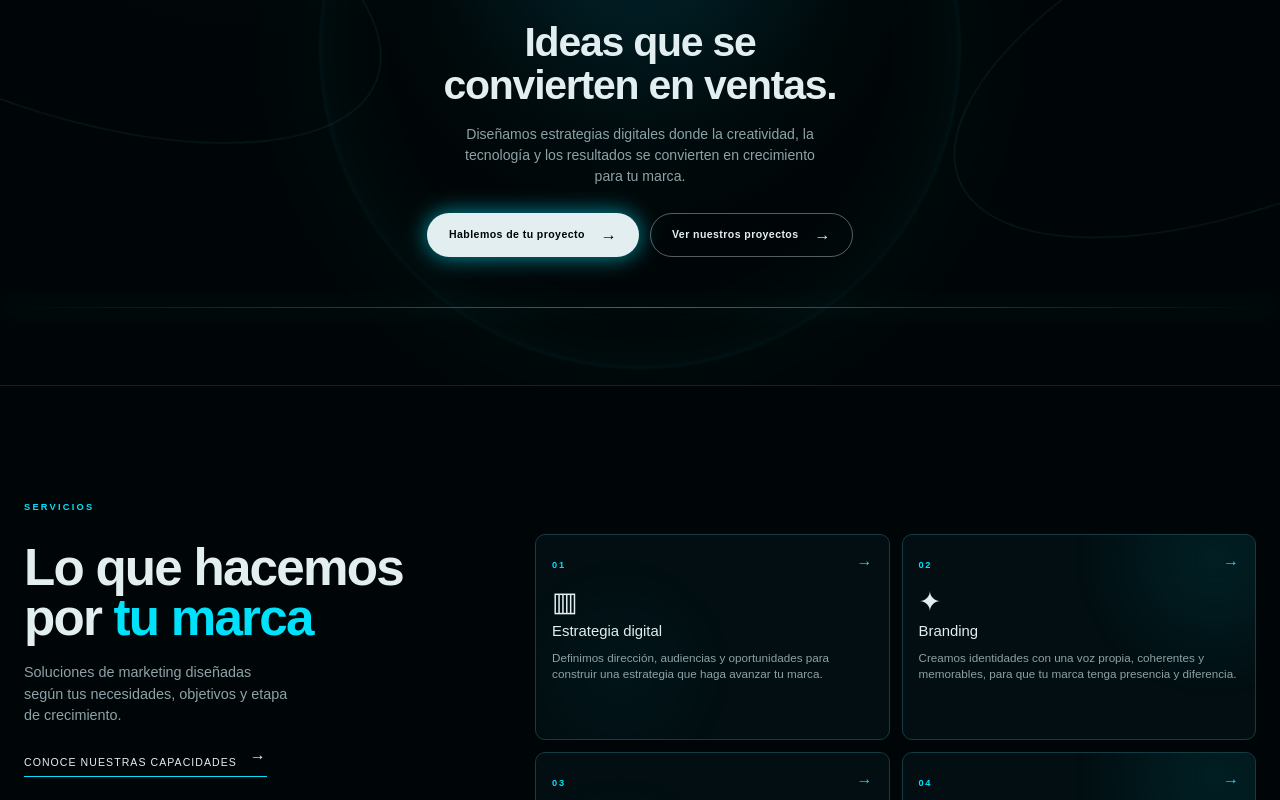
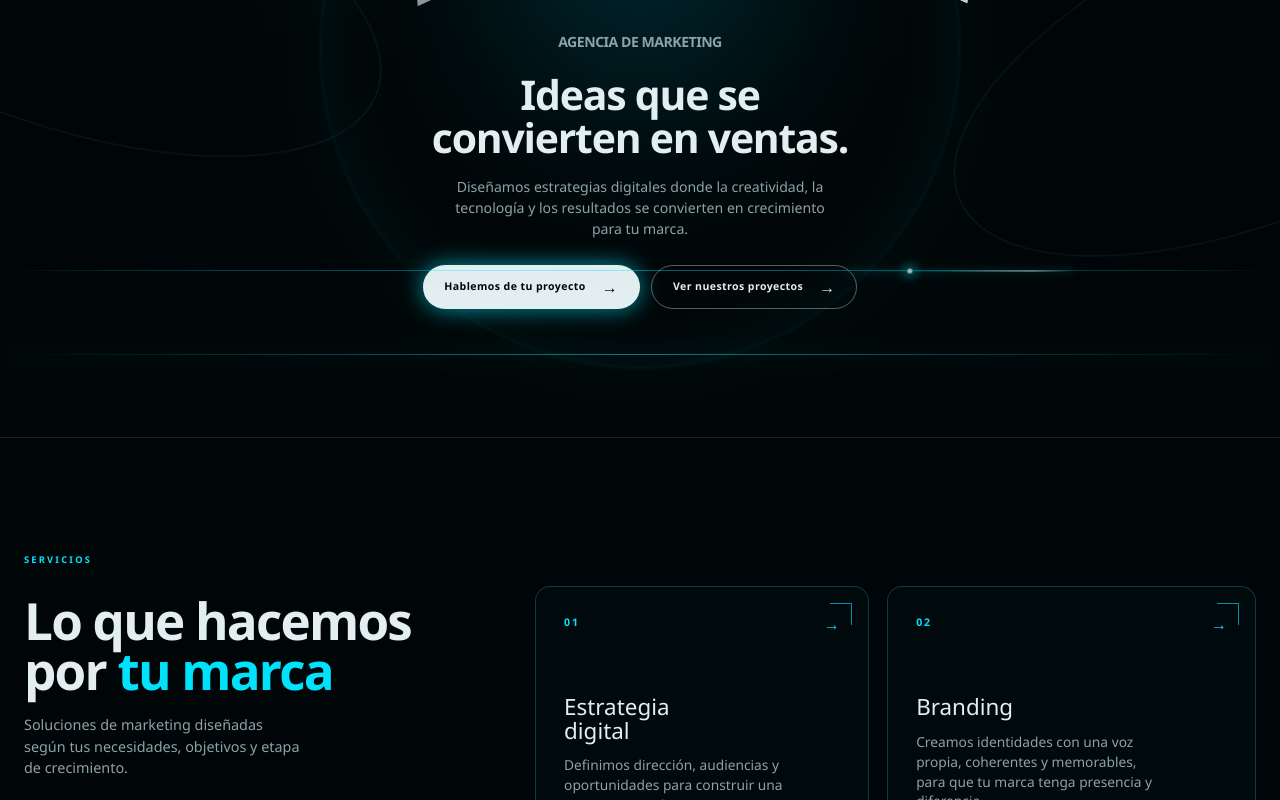
Before and after one commit to landart7/goya-portfolio, a Next.js app: page / in a window 1280 px wide. Shown: the part 460-1260 px from the top of the page. Built offline with nearby package versions, Linux system fonts and the light colour scheme.

Commit message:
fix: styles

```diff
--- a/app/globals.css
+++ b/app/globals.css
@@ -30,7 +30,7 @@ body {
   overflow-x: hidden;
   background: var(--ink);
   color: var(--text);
-  font-family: Arial, Helvetica, sans-serif;
+  font-family: Aptos, "Segoe UI", sans-serif;
   font-size: 16px;
   line-height: 1.5;
 }
@@ -1849,3 +1849,393 @@ main {
   from { background-position: 200% 0; }
   to { background-position: -20% 0; }
 }
+
+/* Reference calibration: controlled light, not an always-moving effects layer. */
+body::before {
+  opacity: 0.22;
+  filter: blur(16px);
+  animation: none;
+}
+.section::before,
+.project::before,
+.capability::before,
+.capability::after {
+  display: none;
+}
+.service::before {
+  opacity: 0.08;
+  transform: none;
+  animation: none;
+}
+.service:hover::before {
+  opacity: 0.2;
+  animation: none;
+}
+.capability {
+  transition: color 220ms var(--ease-out), border-color 220ms var(--ease-out);
+}
+.capability:hover {
+  padding-inline: 0;
+  color: var(--text);
+  background-color: transparent;
+}
+.capability:hover h3,
+.capability:hover > a {
+  color: var(--cyan);
+}
+.capability:hover > a {
+  animation: none;
+}
+
+/* The page is crossed by one quiet, shared signal instead of many unrelated glows. */
+.screen-signal {
+  position: fixed;
+  z-index: 2;
+  top: 0;
+  left: 0;
+  width: 100%;
+  height: 1px;
+  pointer-events: none;
+  opacity: 0.5;
+  background: linear-gradient(
+    90deg,
+    transparent 0%,
+    color-mix(in oklch, var(--cyan), transparent 48%) 18%,
+    var(--cyan) 50%,
+    color-mix(in oklch, var(--cyan), transparent 48%) 82%,
+    transparent 100%
+  );
+  box-shadow: 0 0 18px color-mix(in oklch, var(--cyan), transparent 52%);
+  animation: screen-signal-scan 18s ease-in-out infinite alternate;
+}
+.screen-signal::before,
+.screen-signal::after,
+.screen-signal span {
+  content: '';
+  position: absolute;
+  top: 50%;
+  border-radius: 50%;
+  transform: translateY(-50%);
+}
+.screen-signal::before {
+  left: 8%;
+  width: 7px;
+  height: 7px;
+  background: oklch(96% 0.018 210);
+  box-shadow: 0 0 12px 3px color-mix(in oklch, var(--cyan), transparent 46%);
+}
+.screen-signal::after {
+  right: 10%;
+  width: 4px;
+  height: 4px;
+  background: var(--cyan);
+  box-shadow: 0 0 10px 3px color-mix(in oklch, var(--cyan), transparent 52%);
+}
+.screen-signal span {
+  left: 8.4%;
+  width: min(16vw, 230px);
+  height: 1px;
+  background: linear-gradient(90deg, var(--cyan), transparent);
+}
+@keyframes screen-signal-scan {
+  from { transform: translateY(14svh); }
+  to { transform: translateY(88svh); }
+}
+
+/* A brief, crisp pass of light gives the agency title a defined focal moment. */
+.hero-agency {
+  display: grid;
+  width: fit-content;
+  margin: 0 auto clamp(1.1rem, 2.2vw, 1.8rem);
+  color: var(--text);
+  font-size: clamp(1.85rem, 5vw, 4.8rem);
+  font-weight: 650;
+  letter-spacing: -0.035em;
+  line-height: 0.94;
+  white-space: nowrap;
+}
+.hero-agency::after {
+  content: 'AGENCIA DE MARKETING';
+  grid-area: 1 / 1;
+  color: var(--cyan);
+  clip-path: inset(0 100% 0 0);
+  filter: drop-shadow(0 0 12px color-mix(in oklch, var(--cyan), transparent 30%));
+  animation: agency-light-pass 7.5s var(--ease-out) 1.4s infinite;
+}
+@keyframes agency-light-pass {
+  0%, 58% { clip-path: inset(0 100% 0 0); opacity: 0; }
+  61% { clip-path: inset(0 100% 0 0); opacity: 1; }
+  67% { clip-path: inset(0 0 0 0); opacity: 1; }
+  72%, 100% { clip-path: inset(0 0 0 100%); opacity: 0; }
+}
+
+/* Service tiles become an offset editorial arrangement with technical corner marks. */
+.services-grid {
+  grid-template-columns: minmax(0, 0.95fr) minmax(0, 1.05fr);
+  gap: 1.15rem;
+  align-items: start;
+}
+.service {
+  --service-shift: 0px;
+  min-height: 238px;
+  padding: 1.75rem;
+  border-color: color-mix(in oklch, var(--line), transparent 6%);
+  border-radius: 15px;
+  background: oklch(14% 0.022 212 / 0.84);
+  transform: translateY(var(--service-shift));
+  transition:
+    transform 340ms var(--ease-out),
+    border-color 240ms var(--ease-out),
+    background-color 240ms var(--ease-out),
+    box-shadow 340ms var(--ease-out);
+}
+.service::before {
+  display: none;
+}
+.service::after {
+  content: '';
+  position: absolute;
+  top: 1rem;
+  right: 1rem;
+  width: 22px;
+  height: 22px;
+  border-top: 1px solid color-mix(in oklch, var(--cyan), transparent 20%);
+  border-right: 1px solid color-mix(in oklch, var(--cyan), transparent 20%);
+  opacity: 0.8;
+}
+.service:nth-child(2),
+.service:nth-child(4) {
+  --service-shift: 2.35rem;
+}
+.service:nth-child(3) {
+  --service-shift: 0.8rem;
+}
+.service-code {
+  display: block;
+  margin-bottom: clamp(2.6rem, 5vw, 4.5rem);
+  font-size: 0.66rem;
+}
+.service h3 {
+  max-width: 13ch;
+  font-size: clamp(1.15rem, 1.75vw, 1.5rem);
+  line-height: 1.05;
+}
+.service p {
+  max-width: 31ch;
+  margin-top: 0.8rem;
+  font-size: 0.86rem;
+  line-height: 1.45;
+}
+.service > a {
+  top: 1.55rem;
+  right: 1.75rem;
+}
+.service:hover,
+.motion-ready .service.reveal.is-visible:hover {
+  transform: translateY(calc(var(--service-shift) - 7px));
+  border-color: color-mix(in oklch, var(--cyan), var(--line) 22%);
+  background: oklch(16% 0.035 212 / 0.98);
+  box-shadow: 0 17px 34px oklch(4% 0.01 212 / 0.26);
+}
+
+/* The method is a measured signal path rather than a standard dot timeline. */
+.process-section {
+  position: relative;
+  overflow: visible;
+  padding-top: clamp(5rem, 9vw, 8rem);
+}
+.process-axis,
+.process-index {
+  position: absolute;
+  top: 1.4rem;
+  color: color-mix(in oklch, var(--cyan), transparent 55%);
+  font-size: 0.52rem;
+  font-weight: 700;
+  letter-spacing: 0.2em;
+  writing-mode: vertical-rl;
+}
+.process-axis { left: 0; }
+.process-index { right: 0; }
+.process-section h2 { margin-bottom: 4.4rem; }
+.process-line {
+  gap: clamp(1.5rem, 4vw, 4rem);
+}
+.process-line::before {
+  top: 20px;
+  background: linear-gradient(
+    90deg,
+    color-mix(in oklch, var(--cyan), transparent 38%),
+    var(--line) 24%,
+    var(--cyan) 52%,
+    var(--line) 80%,
+    color-mix(in oklch, var(--cyan), transparent 38%)
+  );
+}
+.process-line li {
+  padding-top: 3.35rem;
+}
+.process-dot {
+  top: 0;
+  width: 42px;
+  height: 42px;
+  border-color: var(--cyan);
+  background: var(--ink);
+  box-shadow:
+    0 0 0 6px oklch(15% 0.04 212 / 0.65),
+    0 0 22px color-mix(in oklch, var(--cyan), transparent 52%);
+}
+.process-dot::after {
+  content: '';
+  position: absolute;
+  inset: 8px;
+  border: 1px solid color-mix(in oklch, var(--cyan), transparent 50%);
+  border-radius: inherit;
+}
+.process-number {
+  font-size: 0.7rem;
+  font-weight: 700;
+}
+.process-line h3 {
+  margin-top: 0.8rem;
+  font-size: clamp(1.1rem, 1.7vw, 1.45rem);
+}
+.process-line p {
+  margin-top: 0.65rem;
+  font-size: 0.84rem;
+  line-height: 1.45;
+}
+
+@media (max-width: 820px) {
+  .hero-agency {
+    font-size: clamp(1.6rem, 7vw, 2.7rem);
+    white-space: normal;
+    text-align: center;
+  }
+  .hero-agency::after { content: 'AGENCIA DE MARKETING'; }
+  .services-grid {
+    grid-template-columns: 1fr;
+  }
+  .service,
+  .service:nth-child(2),
+  .service:nth-child(3),
+  .service:nth-child(4) {
+    --service-shift: 0px;
+  }
+  .process-axis,
+  .process-index { display: none; }
+  .process-line {
+    grid-template-columns: 1fr;
+    gap: 2rem;
+  }
+  .process-line::before {
+    top: 20px;
+    bottom: 20px;
+    left: 20px;
+    right: auto;
+    width: 1px;
+    height: auto;
+    display: block;
+    background: linear-gradient(
+      var(--cyan),
+      color-mix(in oklch, var(--line), transparent 18%),
+      var(--cyan)
+    );
+  }
+  .process-line li {
+    min-height: 138px;
+    padding: 3.35rem 0 0 4rem;
+  }
+  .process-dot { left: 0; }
+}
+@media (max-width: 520px) {
+  .service { min-height: 214px; padding: 1.35rem; }
+  .service-code { margin-bottom: 2.2rem; }
+  .service > a { top: 1.25rem; right: 1.35rem; }
+  .process-line li { padding-left: 3.5rem; }
+}
+
+/* Faster laser sweep: a thin field line with one moving, high-energy core. */
+.screen-signal {
+  height: 1px;
+  opacity: 0.72;
+  background: linear-gradient(
+    90deg,
+    transparent 0%,
+    color-mix(in oklch, var(--cyan), transparent 70%) 12%,
+    color-mix(in oklch, var(--cyan), transparent 38%) 48%,
+    color-mix(in oklch, var(--cyan), transparent 70%) 88%,
+    transparent 100%
+  );
+  box-shadow: 0 8px 25px color-mix(in oklch, var(--cyan), transparent 86%);
+  animation: screen-signal-scan 7.2s cubic-bezier(0.45, 0, 0.55, 1) infinite alternate;
+}
+.screen-signal::before {
+  left: 0;
+  width: clamp(120px, 18vw, 300px);
+  height: 1px;
+  border-radius: 0;
+  background: linear-gradient(
+    90deg,
+    transparent,
+    color-mix(in oklch, var(--cyan), transparent 55%) 42%,
+    oklch(98% 0.012 210) 82%,
+    transparent
+  );
+  box-shadow: 0 0 8px color-mix(in oklch, var(--cyan), transparent 18%);
+  animation: signal-core-run 1.8s linear infinite;
+}
+.screen-signal::after {
+  display: none;
+}
+.screen-signal span {
+  left: auto;
+  width: 5px;
+  height: 5px;
+  border-radius: 50%;
+  background: oklch(97% 0.014 210);
+  box-shadow: 0 0 11px 3px color-mix(in oklch, var(--cyan), transparent 28%);
+  animation: signal-point-run 1.8s linear infinite;
+}
+@keyframes screen-signal-scan {
+  from { transform: translateY(8svh); }
+  to { transform: translateY(92svh); }
+}
+@keyframes signal-core-run {
+  from { transform: translate3d(-100%, -50%, 0); }
+  to { transform: translate3d(100vw, -50%, 0); }
+}
+@keyframes signal-point-run {
+  from { transform: translate3d(-10px, -50%, 0); }
+  to { transform: translate3d(100vw, -50%, 0); }
+}
+
+/* On compact screens the chrome stays with the wordmark, never behind the message. */
+@media (max-width: 820px) {
+  .hero-objects {
+    top: 16%;
+    height: 180px;
+    opacity: 0.52;
+  }
+  .hero-objects i {
+    left: 73%;
+    top: 4%;
+    transform: rotate(15deg) scale(0.72);
+  }
+  .hero-objects b {
+    left: 81%;
+    top: 18%;
+    transform: rotate(24deg) scale(0.7);
+  }
+  .hero-objects em {
+    display: none;
+  }
+}
+@media (max-width: 520px) {
+  .hero-objects {
+    top: 12%;
+    height: 150px;
+    opacity: 0.44;
+  }
+  .hero-objects i { transform: rotate(15deg) scale(0.58); }
+  .hero-objects b { transform: rotate(24deg) scale(0.56); }
+}
--- a/app/page.tsx
+++ b/app/page.tsx
@@ -10,25 +10,21 @@ import { useEffect, useRef, useState } from 'react';
 const services = [
   {
     code: '01',
-    mark: '▥',
     title: 'Estrategia digital',
     copy: 'Definimos dirección, audiencias y oportunidades para construir una estrategia que haga avanzar tu marca.',
   },
   {
     code: '02',
-    mark: '✦',
     title: 'Branding',
     copy: 'Creamos identidades con una voz propia, coherentes y memorables, para que tu marca tenga presencia y diferencia.',
   },
   {
     code: '03',
-    mark: '▣',
     title: 'Contenido',
     copy: 'Creamos historias, piezas y formatos pensados para captar atención, generar conexión y construir comunidad.',
   },
   {
     code: '04',
-    mark: 'ϟ',
     title: 'Performance',
     copy: 'Diseñamos y optimizamos campañas enfocadas en resultados medibles: leads, conversaciones, ventas y crecimiento.',
   },
@@ -207,6 +203,9 @@ export default function Home() {
 
   return (
     <main className={motionReady ? 'motion-ready' : ''}>
+      <div className="screen-signal" aria-hidden="true">
+        <span></span>
+      </div>
       <header ref={headerRef} className="site-header " id="inicio">
         <a className="brand" href="#inicio" aria-label="Goya, volver al inicio">
           <span>GOYA</span>
@@ -261,6 +260,7 @@ export default function Home() {
         <div className="orbit orbit-left" aria-hidden="true"></div>
         <div className="orbit orbit-right" aria-hidden="true"></div>
         <div className="hero-content">
+          <p className="hero-agency">AGENCIA DE MARKETING</p>
           <h1 id="hero-title">Ideas que se convierten en ventas.</h1>
           <p>
             Diseñamos estrategias digitales donde la creatividad, la tecnología
@@ -304,9 +304,6 @@ export default function Home() {
                 key={service.code}
               >
                 <span className="service-code">{service.code}</span>
-                <span className="service-mark" aria-hidden="true">
-                  {service.mark}
-                </span>
                 <h3>{service.title}</h3>
                 <p>{service.copy}</p>
                 <a href="#contacto" aria-label={`Consultar ${service.title}`}>
@@ -433,6 +430,12 @@ export default function Home() {
         id="nosotros"
         aria-labelledby="process-title"
       >
+        <span className="process-axis" aria-hidden="true">
+          FLOW / SIGNAL / 001
+        </span>
+        <span className="process-index" aria-hidden="true">
+          FUTURE / 004
+        </span>
         <div className="section-label reveal">Método</div>
         <h2 id="process-title" className="reveal">
           De la idea al impulso
```
